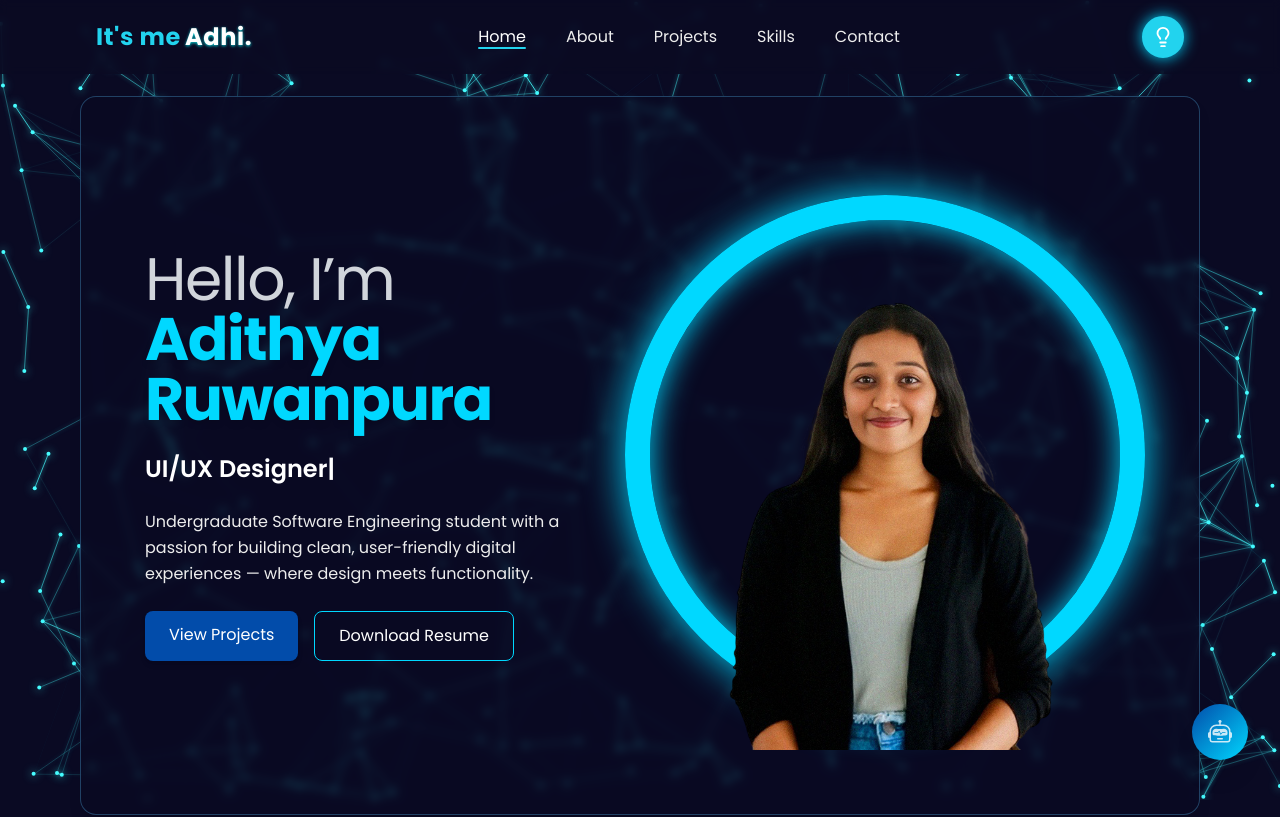
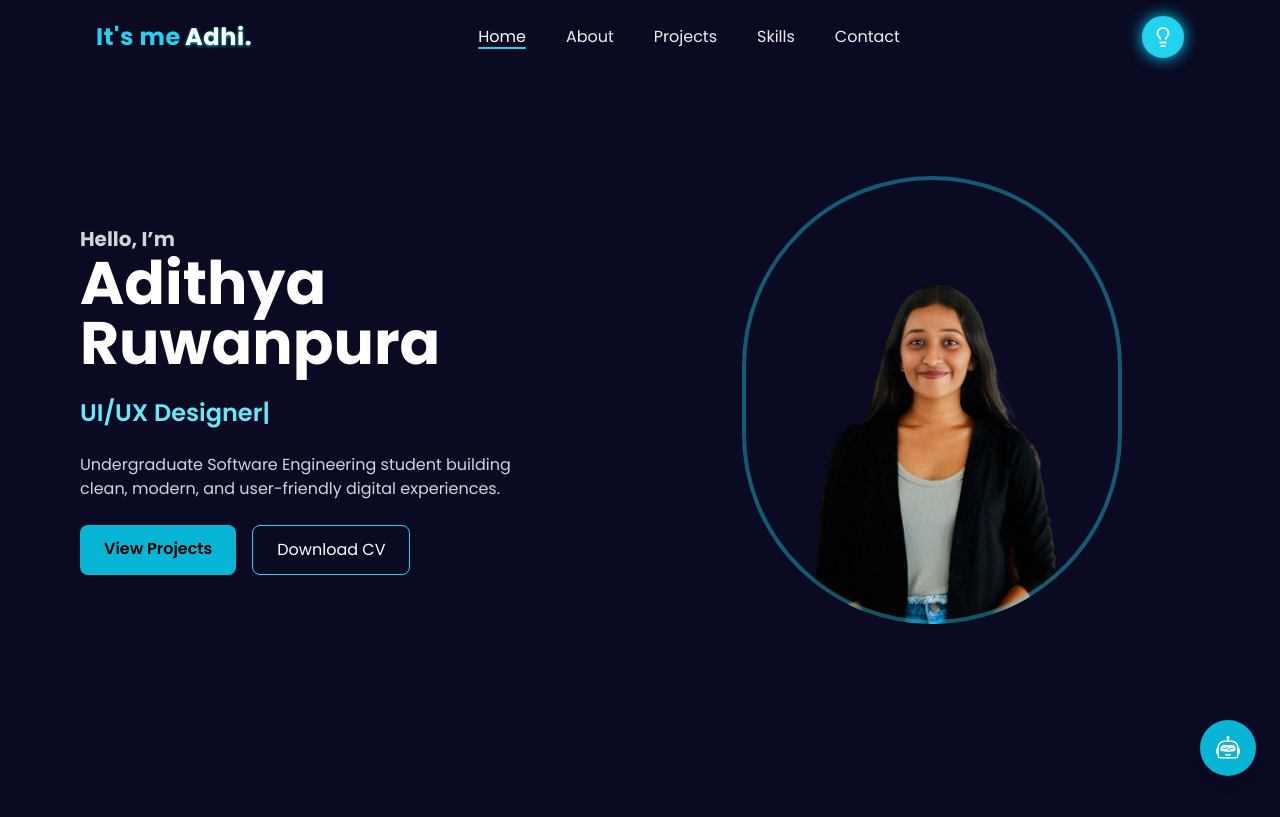
Before and after one commit to Adithyaruwanpura/my-portfolio, a Next.js app: page / in a window 1280 px wide. Shown: the top 817 px of the page. Built offline with nearby package versions, Linux system fonts and the light colour scheme.

Commit message:
Initial portfolio version before optimization

```diff
--- a/src/components/BackgroundCanvas.tsx
+++ b/src/components/BackgroundCanvas.tsx
@@ -1,7 +1,6 @@
 'use client';
 
-import { useRef, useEffect } from 'react';
-import { useMode } from '@/context/ModeContext';
+import { useEffect, useRef } from 'react';
 
 interface Particle {
   x: number;
@@ -12,119 +11,120 @@ interface Particle {
 
 export default function BackgroundCanvas() {
   const canvasRef = useRef<HTMLCanvasElement | null>(null);
-  const { mode } = useMode();
-  const isBackendMode = mode === 'backend';
-
-  const particles: Particle[] = [];
-  const numParticles = 100;
-  const maxDistance = 120;
-  const radius = 2;
-  const mouse = { x: -1000, y: -1000 };
+  const animationRef = useRef<number | null>(null);
 
   useEffect(() => {
     const canvas = canvasRef.current;
-    const ctx = canvas?.getContext('2d');
-    if (!canvas || !ctx) return;
+    if (!canvas) return;
 
-    const resizeCanvas = () => {
+    const ctx = canvas.getContext('2d');
+    if (!ctx) return;
+
+    // 🚀 MOBILE DETECTION (DISABLE HEAVY EFFECT)
+    const isMobile = window.innerWidth < 768;
+    if (isMobile) return; // HUGE PERFORMANCE WIN
+
+    const resize = () => {
       canvas.width = window.innerWidth;
       canvas.height = window.innerHeight;
     };
-    resizeCanvas();
-    window.addEventListener('resize', resizeCanvas);
+
+    resize();
+    window.addEventListener('resize', resize);
+
+    // ⚡ LOWER PARTICLES FOR PERFORMANCE
+    const numParticles = isMobile ? 30 : 70;
+
+    const particles: Particle[] = [];
 
     for (let i = 0; i < numParticles; i++) {
       particles.push({
-        x: Math.random() * canvas.width,
-        y: Math.random() * canvas.height,
-        vx: (Math.random() - 0.5) * 1,
-        vy: (Math.random() - 0.5) * 1,
+        x: Math.random() * window.innerWidth,
+        y: Math.random() * window.innerHeight,
+        vx: (Math.random() - 0.5) * 0.6,
+        vy: (Math.random() - 0.5) * 0.6,
       });
     }
+
+    const mouse = { x: -9999, y: -9999 };
 
     const handleMouseMove = (e: MouseEvent) => {
       mouse.x = e.clientX;
       mouse.y = e.clientY;
     };
+
     window.addEventListener('mousemove', handleMouseMove);
 
+    const maxDistance = 110;
+    const radius = 2;
+
     const animate = () => {
-      if (isBackendMode) {
-        const gradient = ctx.createLinearGradient(0, 0, 0, canvas.height);
-        gradient.addColorStop(0, '#0A0A23');
-        gradient.addColorStop(1, '#000000');
-        ctx.fillStyle = gradient;
-        ctx.fillRect(0, 0, canvas.width, canvas.height);
-      } else {
       ctx.clearRect(0, 0, canvas.width, canvas.height);
-      }
 
-      particles.forEach((p, i) => {
+      for (let i = 0; i < particles.length; i++) {
+        const p = particles[i];
+
         p.x += p.vx;
         p.y += p.vy;
 
+        // bounce edges
         if (p.x < 0 || p.x > canvas.width) p.vx *= -1;
         if (p.y < 0 || p.y > canvas.height) p.vy *= -1;
 
+        // mouse interaction (lightweight)
         const dx = mouse.x - p.x;
         const dy = mouse.y - p.y;
         const dist = Math.sqrt(dx * dx + dy * dy);
-        if (!isBackendMode && dist < 80) {
-          p.vx -= dx * 0.0005;
-          p.vy -= dy * 0.0005;
+
+        if (dist < 80) {
+          p.x -= dx * 0.002;
+          p.y -= dy * 0.002;
         }
 
+        // draw particle
         ctx.beginPath();
         ctx.arc(p.x, p.y, radius, 0, Math.PI * 2);
-        if (isBackendMode) {
-          ctx.fillStyle = '#1E293B';
-          ctx.shadowBlur = 0;
-        } else {
         ctx.fillStyle = '#59C3FF';
-          ctx.shadowColor = '#59C3FF';
-          ctx.shadowBlur = 10;
-        }
         ctx.fill();
-        ctx.closePath();
 
-        if (!isBackendMode) {
+        // ⚡ LIMIT CONNECTIONS (OPTIMIZED LOOP)
         for (let j = i + 1; j < particles.length; j++) {
           const p2 = particles[j];
+
           const dx = p.x - p2.x;
           const dy = p.y - p2.y;
           const distance = Math.sqrt(dx * dx + dy * dy);
 
           if (distance < maxDistance) {
             ctx.beginPath();
+            ctx.strokeStyle = `rgba(89,195,255,${1 - distance / maxDistance})`;
+            ctx.lineWidth = 1;
             ctx.moveTo(p.x, p.y);
             ctx.lineTo(p2.x, p2.y);
-              ctx.strokeStyle = `rgba(89, 195, 255, ${1 - distance / maxDistance})`;
-              ctx.lineWidth = 1;
-              ctx.shadowColor = '#59C3FF';
-              ctx.shadowBlur = 4;
             ctx.stroke();
-              ctx.shadowBlur = 0;
-              ctx.closePath();
           }
         }
       }
-      });
 
-      requestAnimationFrame(animate);
+      animationRef.current = requestAnimationFrame(animate);
     };
 
     animate();
 
     return () => {
+      window.removeEventListener('resize', resize);
       window.removeEventListener('mousemove', handleMouseMove);
-      window.removeEventListener('resize', resizeCanvas);
+
+      if (animationRef.current) {
+        cancelAnimationFrame(animationRef.current);
+      }
     };
-  }, [isBackendMode]);
+  }, []);
 
   return (
     <canvas
       ref={canvasRef}
-      className="fixed top-0 left-0 w-full h-full z-0 pointer-events-none"
+      className="fixed inset-0 z-0 w-full h-full pointer-events-none"
     />
   );
 }
--- a/src/components/FloatingBot.tsx
+++ b/src/components/FloatingBot.tsx
@@ -1,6 +1,5 @@
 'use client';
 
-import { motion } from 'framer-motion';
 import { useState, useEffect, useRef } from 'react';
 import { BsRobot, BsX } from 'react-icons/bs';
 import { useMode } from '@/context/ModeContext';
@@ -10,199 +9,156 @@ type Message = {
   text: string;
 };
 
-const portfolioFAQ = [
-  { question: 'Who are you?', answer: `I'm Adithya Ruwanpura, a passionate Fullstack Developer & UI/UX Designer.` },
-  { question: 'What skills do you have?', answer: `I specialize in JavaScript, React, Next.js, UI/UX design, animations, and modern web technologies.` },
-  { question: 'Can I see your projects?', answer: `Sure! Head to the Projects section to see my latest and greatest works.` },
-  { question: 'How can I contact you?', answer: `Just scroll down to the Contact section — email, socials, and forms are all there.` },
-  { question: 'Can you teach me to build a portfolio?', answer: `Absolutely! Let me break it into simple steps for you.` },
-  { question: 'What tools do you use?', answer: 'I use Figma for design, VS Code for development, and Git/GitHub for version control.' },
-  { question: 'Why did you build this site?', answer: 'To showcase my work and help others get inspired by modern web design.' },
+const FAQ = [
+  { q: 'Who are you?', a: "I'm Adithya Ruwanpura, Fullstack Developer & UI/UX Designer." },
+  { q: 'What skills do you have?', a: 'React, Next.js, JavaScript, UI/UX, animations.' },
+  { q: 'Can I see your projects?', a: 'Check the Projects section below.' },
+  { q: 'How can I contact you?', a: 'Scroll to Contact section.' },
+  { q: 'Can you teach me?', a: 'Yes! Follow simple steps below.' },
 ];
 
-const portfolioGuide = [
-  'Step 1: Plan your content — About, Projects, Skills, and Contact.',
-  'Step 2: Design the layout with modern UI/UX principles.',
-  'Step 3: Code with React or Next.js + Tailwind CSS.',
-  'Step 4: Add animations with Framer Motion for wow-effect!',
-  'Step 5: Make it responsive & deploy with Vercel or Netlify.',
+const GUIDE = [
+  'Plan your portfolio structure.',
+  'Design UI first (Figma).',
+  'Code with React/Next.js.',
+  'Add light animations.',
+  'Deploy on Vercel.',
 ];
 
-const cuteQuotes = [
+const QUOTES = [
   "✨ You're awesome!",
-  "💖 I looking you",
-  "🐾 Become software engineer",
-  "🌸 Develop skills...",
+  "💖 Keep building!",
+  "🐾 Stay consistent",
+  "🌸 Learn every day",
 ];
 
 export default function FloatingBot() {
   const { mode } = useMode();
   const isBackendMode = mode === 'backend';
 
-  const [isOpen, setIsOpen] = useState(false);
+  const [open, setOpen] = useState(false);
   const [messages, setMessages] = useState<Message[]>([
-    { from: 'bot', text: 'Beep boop! I’m AdhiBot, your digital buddy 🤖\nCurious about this portfolio?' },
+    { from: 'bot', text: 'Hi! I’m AdhiBot 🤖' },
   ]);
-  const chatRef = useRef<HTMLDivElement>(null);
-  const [isTyping, setIsTyping] = useState(false);
-  const [cuteQuoteIndex, setCuteQuoteIndex] = useState(0);
-  const [showQuote, setShowQuote] = useState(false);
 
-  const popSound = useRef<HTMLAudioElement | null>(null);
+  const [typing, setTyping] = useState(false);
+  const [quoteIndex, setQuoteIndex] = useState(0);
+
+  const chatRef = useRef<HTMLDivElement | null>(null);
+  const intervalRef = useRef<NodeJS.Timeout | null>(null);
+  const soundRef = useRef<HTMLAudioElement | null>(null);
+
+  // lazy load sound
   useEffect(() => {
-    popSound.current = new Audio('/pop.mp3');
+    soundRef.current = new Audio('/pop.mp3');
   }, []);
 
-  const sendMessage = (text: string, isFromUser: boolean) => {
-    setMessages(prev => [...prev, { from: isFromUser ? 'user' : 'bot', text }]);
+  // AUTO SCROLL (lightweight)
+  useEffect(() => {
+    if (!chatRef.current) return;
+    chatRef.current.scrollTop = chatRef.current.scrollHeight;
+  }, [messages]);
+
+  // QUOTES ONLY WHEN OPEN (IMPORTANT OPTIMIZATION)
+  useEffect(() => {
+    if (!open) return;
+
+    intervalRef.current = setInterval(() => {
+      setQuoteIndex((p) => (p + 1) % QUOTES.length);
+    }, 25000);
+
+    return () => {
+      if (intervalRef.current) clearInterval(intervalRef.current);
+    };
+  }, [open]);
+
+  const send = (text: string, from: 'bot' | 'user') => {
+    setMessages((p) => [...p, { text, from }]);
   };
 
-  useEffect(() => {
-    if (chatRef.current) {
-      chatRef.current.scrollTo({ top: chatRef.current.scrollHeight, behavior: 'smooth' });
-    }
-  }, [messages]);
+  const handleFAQ = (item: (typeof FAQ)[number]) => {
+    soundRef.current?.play();
 
-  const handleQuestionClick = (faq: (typeof portfolioFAQ)[number]) => {
-    if (popSound.current) {
-      popSound.current.currentTime = 0;
-      popSound.current.play();
-    }
+    send(item.q, 'user');
+    setTyping(true);
 
-    sendMessage(faq.question, true);
-    setIsTyping(true);
     setTimeout(() => {
-      setIsTyping(false);
-      sendMessage(faq.answer, false);
-      if (faq.question.toLowerCase().includes('teach')) {
-        portfolioGuide.forEach((step, i) => {
-          setTimeout(() => {
-            sendMessage(step, false);
-          }, (i + 1) * 1000);
+      setTyping(false);
+      send(item.a, 'bot');
+
+      if (item.q.includes('teach')) {
+        GUIDE.forEach((step, i) => {
+          setTimeout(() => send(step, 'bot'), i * 800);
         });
       }
-    }, 1200);
+    }, 800);
   };
-
-  useEffect(() => {
-    const interval = setInterval(() => {
-      setCuteQuoteIndex((prev) => (prev + 1) % cuteQuotes.length);
-      setShowQuote(true);
-      setTimeout(() => setShowQuote(false), 4000);
-    }, 20000);
-    return () => clearInterval(interval);
-  }, []);
 
   return (
     <>
+      {/* FLOAT BUTTON (NO FRAMER MOTION) */}
+      <button
+        onClick={() => setOpen(!open)}
+        className={`fixed bottom-6 right-6 z-50 p-4 rounded-full shadow-lg transition
+          ${isBackendMode ? 'bg-green-500' : 'bg-cyan-500'}`}
+      >
+        <BsRobot className="text-2xl text-white" />
 
-      <motion.div initial={{ opacity: 0, y: 20 }} animate={{ opacity: 1, y: 0 }} className="fixed bottom-10 right-8 z-50">
-        <button
-          onClick={() => setIsOpen(!isOpen)}
-          className={`rounded-full p-4 shadow-xl transition-all duration-300 relative
-            ${isBackendMode
-              ? 'bg-green-500 hover:shadow-[0_0_30px_#22c55e]'
-              : 'bg-gradient-to-br from-primaryBlue to-neon hover:shadow-[0_0_30px_#00D8FF]'
-            }`}
-          aria-label="Toggle chat bot"
-        >
-          <BsRobot className="text-white text-2xl animate-pulse" />
-
-          {showQuote && (
-            <motion.div
-              initial={{ opacity: 0, y: 10 }}
-              animate={{ opacity: 1, y: -40 }}
-              exit={{ opacity: 0 }}
-              transition={{ duration: 0.6 }}
-              className={`absolute -top-10 right-0 text-sm px-3 py-2 rounded-xl shadow-lg backdrop-blur-sm border
-                ${isBackendMode
-                  ? 'bg-green-900/50 text-green-400 border-green-500 font-mono'
-                  : 'bg-white/10 text-neon border-neon'
-                }`}
-              style={{ boxShadow: isBackendMode ? '0 0 12px #22c55e' : '0 0 12px #00D8FF', whiteSpace: 'nowrap' }}
-            >
-              {cuteQuotes[cuteQuoteIndex]}
-            </motion.div>
+        {/* SIMPLE QUOTE (NO ANIMATION LIB) */}
+        {open && (
+          <div className="absolute right-0 px-2 py-1 text-xs text-white rounded -top-10 bg-black/70">
+            {QUOTES[quoteIndex]}
+          </div>
         )}
       </button>
-      </motion.div>
 
-
-      {isOpen && (
-        <motion.div
-          initial={{ opacity: 0, scale: 0.9, y: 20 }}
-          animate={{ opacity: 1, scale: 1, y: 0 }}
-          className={`fixed bottom-24 right-8 z-50 w-80 max-w-full rounded-2xl shadow-xl border flex flex-col
-            ${isBackendMode
-              ? 'bg-black border-green-700 font-mono text-green-400'
-              : 'bg-bgNavy border-divider text-white'
-            }`}
+      {/* CHAT WINDOW */}
+      {open && (
+        <div
+          className={`fixed bottom-20 right-6 z-50 w-80 rounded-xl border flex flex-col
+            ${isBackendMode ? 'bg-black text-green-400 border-green-700' : 'bg-[#0A0A23] text-white'}`}
         >
-
-          <div className={`flex justify-between items-center px-4 py-3 border-b rounded-t-2xl
-            ${isBackendMode ? 'border-green-700' : 'border-divider'}`}>
-            <h3 className="flex items-center gap-2">
-              Adhi <BsRobot />
-            </h3>
-            <button
-              onClick={() => setIsOpen(false)}
-              className={`transition ${isBackendMode ? 'text-green-500 hover:text-green-300' : 'text-gray-400 hover:text-white'}`}
-              aria-label="Close chat"
-            >
-              <BsX size={24} />
+          {/* HEADER */}
+          <div className="flex items-center justify-between p-3 border-b border-gray-700">
+            <span>AdhiBot 🤖</span>
+            <button onClick={() => setOpen(false)}>
+              <BsX />
             </button>
           </div>
 
-          <div className="px-4 pt-3 pb-1 space-y-2">
-            {portfolioFAQ.map((faq, i) => (
+          {/* FAQ */}
+          <div className="p-2 space-y-2">
+            {FAQ.map((f, i) => (
               <button
                 key={i}
-                onClick={() => handleQuestionClick(faq)}
-                className={`w-full text-left text-sm px-3 py-2 rounded-lg transition
-                  ${isBackendMode
-                    ? 'bg-green-900/30 hover:bg-green-700/30 text-green-400'
-                    : 'bg-white/10 hover:bg-white/20 text-white'
-                  }`}
+                onClick={() => handleFAQ(f)}
+                className="w-full p-2 text-sm text-left rounded bg-white/10 hover:bg-white/20"
               >
-                💬 {faq.question}
+                💬 {f.q}
               </button>
             ))}
           </div>
 
-
+          {/* CHAT */}
           <div
             ref={chatRef}
-            className={`flex-1 overflow-y-auto px-4 py-3 space-y-3 max-h-72 scrollbar-thin
-              ${isBackendMode
-                ? 'scrollbar-thumb-green-500 scrollbar-track-black'
-                : 'scrollbar-thumb-neon scrollbar-track-bgNavy'
-              }`}
-            id="chatMessages"
+            className="p-3 space-y-2 overflow-y-auto text-sm max-h-64"
           >
-            {messages.map((msg, i) => (
-              <div key={i} className={`flex ${msg.from === 'user' ? 'justify-end' : 'justify-start'}`}>
+            {messages.map((m, i) => (
               <div
-                  className={`rounded-lg px-4 py-2 max-w-[70%] ${
-                    msg.from === 'user'
-                      ? (isBackendMode ? 'bg-green-700 text-green-100' : 'bg-primaryBlue text-white')
-                      : (isBackendMode ? 'bg-green-900/70 border border-green-500 text-green-400' : 'bg-gradient-to-r from-neon to-primaryBlue text-bgNavy')
+                key={i}
+                className={`p-2 rounded max-w-[75%] ${m.from === 'user'
+                    ? 'ml-auto bg-cyan-500 text-black'
+                    : 'bg-gray-800'
                   }`}
               >
-                  {msg.text}
-                </div>
+                {m.text}
               </div>
             ))}
 
-            {isTyping && (
-              <div className="flex justify-start">
-                <div className={`rounded-lg px-4 py-2 max-w-[40%] animate-pulse select-none
-                  ${isBackendMode ? 'bg-green-900/70 border border-green-500 text-green-400' : 'bg-gradient-to-r from-neon to-primaryBlue text-bgNavy'}`}>
-                  ...
+            {typing && <div className="text-gray-400">typing...</div>}
           </div>
         </div>
-            )}
-          </div>
-        </motion.div>
       )}
     </>
   );
--- a/src/components/Hero.tsx
+++ b/src/components/Hero.tsx
@@ -1,7 +1,5 @@
 'use client';
 
-import BackgroundCanvas from './BackgroundCanvas';
-import { motion } from 'framer-motion';
 import Image from 'next/image';
 import { TypeAnimation } from 'react-type-animation';
 import { useMode } from '@/context/ModeContext';
@@ -11,137 +9,86 @@ export default function Hero() {
   const isBackendMode = mode === 'backend';
 
   return (
-    <section id="home" className="relative w-full min-h-screen overflow-hidden">
-      <div className="absolute inset-0 -z-10">
-        <BackgroundCanvas />
-      </div>
+    <section
+      id="home"
+      className="relative w-full min-h-screen flex items-center justify-center px-6 md:px-20 py-24 bg-[#0A0A23]"
+    >
+      {/* SIMPLE BACKGROUND (FAST) */}
+      <div className="absolute inset-0 -z-10 bg-gradient-to-b from-[#0A0A23] to-black" />
 
-      <div className="relative z-10 flex items-center justify-center min-h-screen px-6 py-24 md:px-20">
-        <div
-          className={`w-full max-w-7xl rounded-2xl shadow-lg border p-10 md:p-16 transition-all duration-500 ${isBackendMode
-              ? 'bg-transparent border-green-500/40 backdrop-blur-none'
-              : 'bg-bgNavy/75 backdrop-blur-sm border-[#59C3FF]/30'
-            }`}
-        >
-          <div className="flex flex-col items-center justify-between gap-10 md:flex-row">
+      <div className="flex flex-col items-center justify-between w-full max-w-6xl gap-12 md:flex-row">
 
-            <motion.div
-              initial={{ opacity: 0, x: -50 }}
-              animate={{ opacity: 1, x: 0 }}
-              transition={{ duration: 1 }}
-              className="flex-1 space-y-6 text-center md:text-left"
-            >
-              <motion.h1
-                initial={{ opacity: 0, x: -30 }}
-                animate={{ opacity: 1, x: 0 }}
-                transition={{ delay: 0.5, duration: 1 }}
-                className={`text-3xl md:text-6xl leading-tight tracking-tight ${isBackendMode ? 'text-green-400 font-mono' : ''
-                  }`}
-              >
-                <span
-                  className={`block font-light ${isBackendMode ? 'text-green-500/80' : 'text-gray-300'
-                    }`}
-                >
+        {/* LEFT CONTENT */}
+        <div className="flex-1 space-y-6 text-center md:text-left">
+
+          <h1 className="text-3xl font-bold leading-tight md:text-6xl">
+            <span className="block text-lg text-gray-300 md:text-xl">
               Hello, I’m
             </span>
-                <span
-                  className={`font-extrabold drop-shadow-md ${isBackendMode ? 'text-green-400' : 'text-neon'
-                    }`}
-                >
-                  Adithya{' '}
-                  <span className={isBackendMode ? 'text-green-400' : 'text-neon'}>
-                    Ruwanpura
+
+            <span className={`block ${isBackendMode ? 'text-green-400' : 'text-white'}`}>
+              Adithya Ruwanpura
             </span>
-                </span>
-              </motion.h1>
+          </h1>
 
-              <h2
-                className={`text-xl md:text-2xl font-semibold ${isBackendMode ? 'text-green-400 font-mono' : 'text-textMain'
-                  }`}
-              >
+          {/* TYPE ANIMATION (KEPT BUT LIGHT) */}
+          <h2 className="text-lg font-semibold md:text-2xl text-cyan-300">
             <TypeAnimation
               sequence={[
-                    'Fullstack Developer', 2000,
-                    'UI/UX Designer', 2000,
-                    'Creative Thinker', 2000,
-                    'Tech Enthusiast', 2000,
+                'Fullstack Developer',
+                2000,
+                'UI/UX Designer',
+                2000,
+                'Creative Thinker',
+                2000,
               ]}
-                  speed={50}
+              speed={40}
               repeat={Infinity}
-                  className={isBackendMode ? 'text-green-400' : 'text-white'}
             />
           </h2>
 
-              <p
-                className={`text-base max-w-md mx-auto md:mx-0 leading-relaxed ${isBackendMode ? 'text-green-300 font-mono' : 'text-textMain'
-                  }`}
-              >
-                Undergraduate Software Engineering student with a passion for building clean, user-friendly digital experiences — where design meets functionality.
+          <p className="max-w-md mx-auto text-sm text-gray-300 md:mx-0 md:text-base">
+            Undergraduate Software Engineering student building clean, modern, and user-friendly digital experiences.
           </p>
 
-              <div className="flex justify-center gap-4 mt-6 md:justify-start">
-                <motion.a
+          {/* BUTTONS */}
+          <div className="flex flex-col justify-center gap-4 sm:flex-row md:justify-start">
+
+            <a
               href="#projects"
-                  whileHover={{
-                    y: -3,
-                    boxShadow: isBackendMode
-                      ? '0 0 20px rgba(34,197,94,0.5)'
-                      : '0 0 20px rgba(2, 76, 170, 0.5)',
-                  }}
-                  className={`px-6 py-3 rounded-lg transition-all duration-300 shadow-md ${isBackendMode
-                      ? 'bg-green-600 hover:bg-green-500 text-black font-mono'
-                      : 'bg-primaryBlue hover:bg-hoverBlue text-white'
-                    }`}
+              className="px-6 py-3 font-semibold text-black transition rounded-lg bg-cyan-500 hover:bg-cyan-400"
             >
               View Projects
-                </motion.a>
-                <motion.a
-                  href="/assets/Adithya Ruwanpura_internCV.pdf"
+            </a>
+
+            <a
+              href="/assets/Adithya_Ruwanpura_CV.pdf"
               download
-                  whileHover={{ y: -3 }}
-                  className={`px-6 py-3 rounded-lg transition-all duration-300 border ${isBackendMode
-                      ? 'border-green-400 text-green-400 hover:bg-green-500 hover:text-black font-mono'
-                      : 'border-neon text-white hover:bg-hoverBlue'
-                    }`}
+              className="px-6 py-3 text-white transition border rounded-lg border-cyan-400 hover:bg-cyan-500/10"
             >
-                  Download Resume
-                </motion.a>
+              Download CV
+            </a>
           </div>
-            </motion.div>
+        </div>
 
+        {/* RIGHT IMAGE (OPTIMIZED) */}
+        <div className="flex justify-center flex-1">
+          <div className="relative w-[260px] md:w-[380px]">
 
-            <motion.div
-              initial={{ opacity: 0, y: 30 }}
-              animate={{ opacity: 1, y: 0 }}
-              transition={{ duration: 1 }}
-              className="relative flex items-center justify-center flex-1"
-            >
-              <div
-                className="absolute w-[520px] h-[520px] rounded-full border-[25px] z-0 transition-all duration-500"
-                style={{
-                  borderColor: isBackendMode ? '#22c55e' : '#00D8FF',
-                  boxShadow: isBackendMode
-                    ? 'inset 0 0 20px #22c55e'
-                    : 'inset 0 0 30px #00D8FF, 0 0 40px #00D8FF',
-                }}
-              />
-              <motion.div
-                whileHover={{ scale: 1.05, rotate: 1 }}
-                transition={{ type: 'spring', stiffness: 200 }}
-                className="relative w-[380px] md:w-[500px] z-10 "
-              >
+            {/* SIMPLE BORDER EFFECT (NO GLOW ANIMATION) */}
+            <div className="absolute inset-0 border-4 rounded-full border-cyan-400/40" />
+
             <Image
               src="/Adithya1.png"
-                  alt="Adithya Ruwanpura"
+              alt="Adithya"
               width={500}
               height={500}
-                  className="object-contain w-full h-auto"
               priority
+              className="object-cover rounded-full"
             />
-              </motion.div>
-            </motion.div>
           </div>
         </div>
+
       </div>
     </section>
   );
```
Lines whose indentation alone changed are shown as unchanged.
